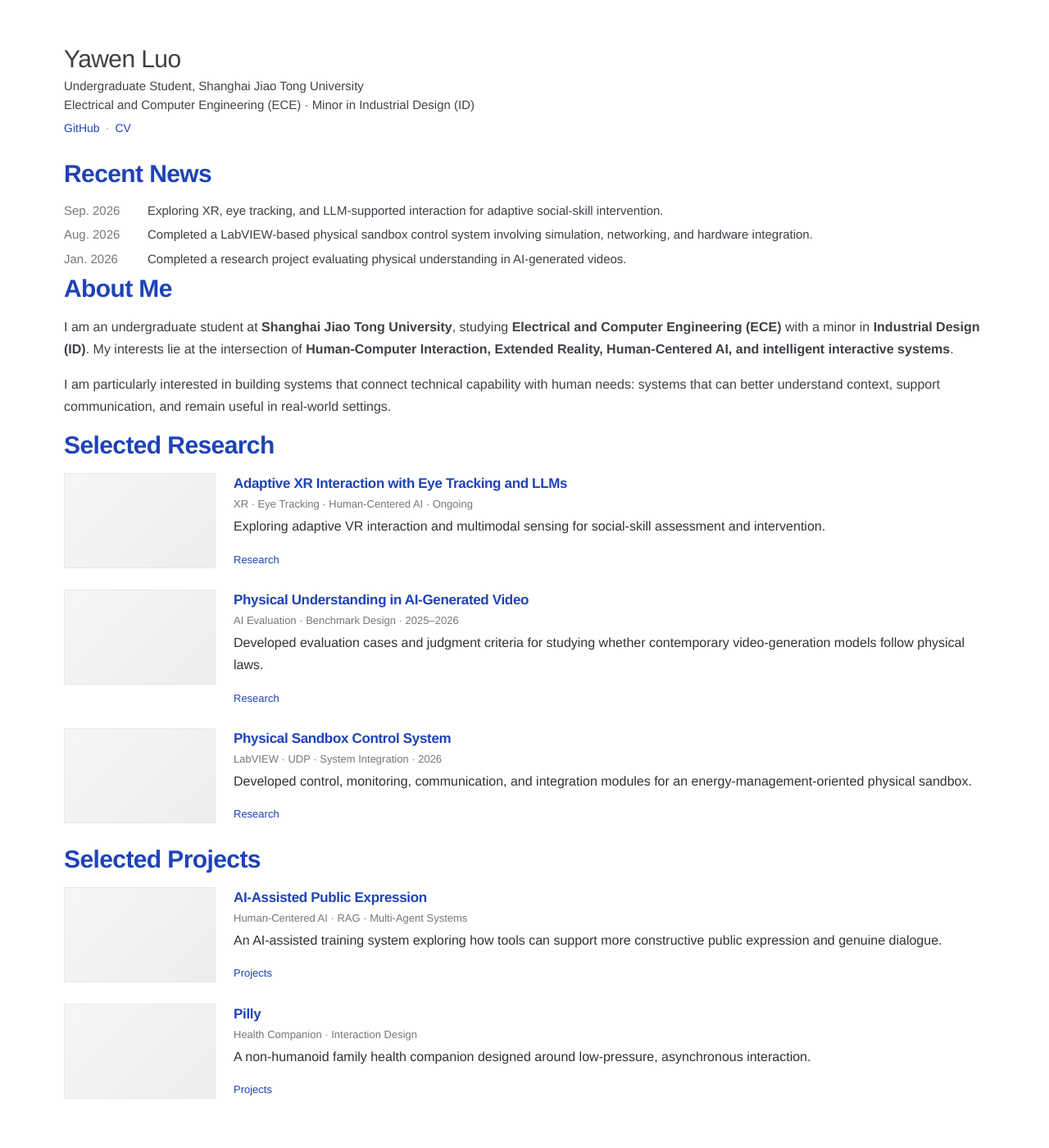
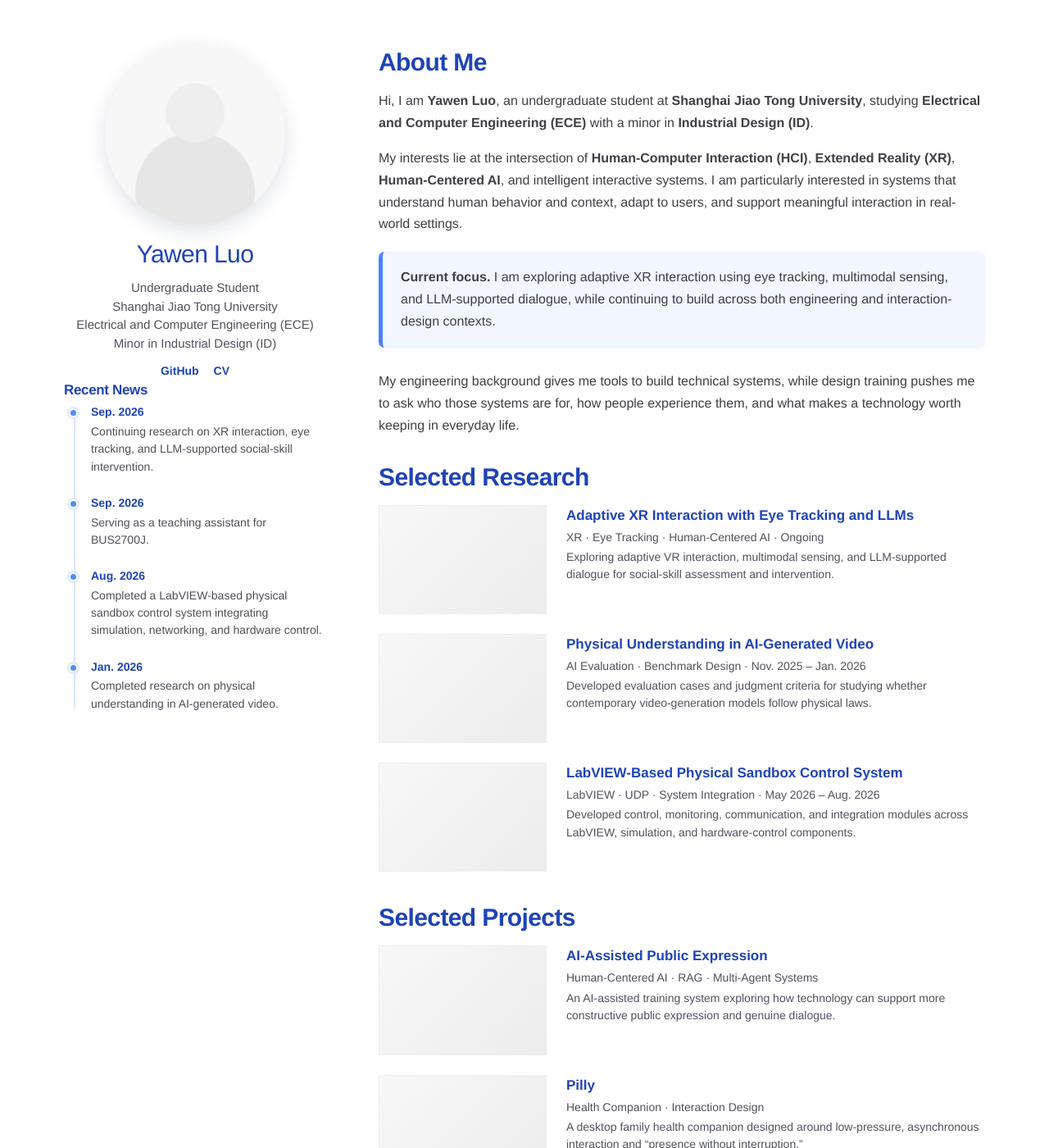
Before and after one commit to yawen-luo/yawen-luo.github.io, a Jekyll site: the page built from _pages/about.md, in a window 1280 px wide and 1400 px high. Shown: the whole window at 82% size. Built offline with Jekyll 4.4.1, drawn with Linux system fonts in a browser that asks for light colours; a style sheet for code colours, icons or effects is not loaded; some of the changed text lies outside the part shown.

Commit message:
Create single-page profile with timeline

```diff
--- a/_pages/about.md
+++ b/_pages/about.md
@@ -4,77 +4,160 @@ title: ""
 author_profile: false
 ---
 
-<div class="yw-identity">
-  <h1>Yawen Luo</h1>
-  <div class="yw-role">Undergraduate Student, Shanghai Jiao Tong University</div>
-  <div class="yw-role">Electrical and Computer Engineering (ECE) · Minor in Industrial Design (ID)</div>
-  <div class="yw-links"><a href="https://github.com/yawen-luo">GitHub</a><a href="/cv/">CV</a></div>
+<div class="yw-singlepage">
+
+  <aside class="yw-profile">
+    <div class="yw-avatar-wrap">
+      <div class="yw-avatar-placeholder"></div>
+    </div>
+
+    <h1 class="yw-name">Yawen Luo</h1>
+
+    <div class="yw-profile-role">
+      Undergraduate Student<br>
+      Shanghai Jiao Tong University<br>
+      Electrical and Computer Engineering (ECE)<br>
+      Minor in Industrial Design (ID)
+    </div>
+
+    <div class="yw-profile-links">
+      <a href="https://github.com/yawen-luo">GitHub</a>
+      <a href="/cv/">CV</a>
+    </div>
+
+    <h3 class="yw-timeline-title">Recent News</h3>
+
+    <div class="yw-timeline">
+      <div class="yw-timeline-item">
+        <div class="yw-timeline-date">Sep. 2026</div>
+        <div class="yw-timeline-text">Continuing research on XR interaction, eye tracking, and LLM-supported social-skill intervention.</div>
+      </div>
+
+      <div class="yw-timeline-item">
+        <div class="yw-timeline-date">Sep. 2026</div>
+        <div class="yw-timeline-text">Serving as a teaching assistant for BUS2700J.</div>
+      </div>
+
+      <div class="yw-timeline-item">
+        <div class="yw-timeline-date">Aug. 2026</div>
+        <div class="yw-timeline-text">Completed a LabVIEW-based physical sandbox control system integrating simulation, networking, and hardware control.</div>
+      </div>
+
+      <div class="yw-timeline-item">
+        <div class="yw-timeline-date">Jan. 2026</div>
+        <div class="yw-timeline-text">Completed research on physical understanding in AI-generated video.</div>
+      </div>
+    </div>
+  </aside>
+
+  <main class="yw-maincol">
+
+    <section class="yw-intro">
+      <h2>About Me</h2>
+
+      <p>Hi, I am <strong>Yawen Luo</strong>, an undergraduate student at <strong>Shanghai Jiao Tong University</strong>, studying <strong>Electrical and Computer Engineering (ECE)</strong> with a minor in <strong>Industrial Design (ID)</strong>.</p>
+
+      <p>My interests lie at the intersection of <strong>Human-Computer Interaction (HCI)</strong>, <strong>Extended Reality (XR)</strong>, <strong>Human-Centered AI</strong>, and intelligent interactive systems. I am particularly interested in systems that understand human behavior and context, adapt to users, and support meaningful interaction in real-world settings.</p>
+
+      <div class="yw-highlight">
+        <p><strong>Current focus.</strong> I am exploring adaptive XR interaction using eye tracking, multimodal sensing, and LLM-supported dialogue, while continuing to build across both engineering and interaction-design contexts.</p>
+      </div>
+
+      <p>My engineering background gives me tools to build technical systems, while design training pushes me to ask who those systems are for, how people experience them, and what makes a technology worth keeping in everyday life.</p>
+    </section>
+
+    <section class="yw-section" id="research">
+      <h2>Selected Research</h2>
+
+      <div class="yw-work">
+        <div class="yw-work-media"></div>
+        <div class="yw-work-body">
+          <div class="yw-work-title">Adaptive XR Interaction with Eye Tracking and LLMs</div>
+          <div class="yw-work-meta">XR · Eye Tracking · Human-Centered AI · Ongoing</div>
+          <p class="yw-work-desc">Exploring adaptive VR interaction, multimodal sensing, and LLM-supported dialogue for social-skill assessment and intervention.</p>
+        </div>
+      </div>
+
+      <div class="yw-work">
+        <div class="yw-work-media"></div>
+        <div class="yw-work-body">
+          <div class="yw-work-title">Physical Understanding in AI-Generated Video</div>
+          <div class="yw-work-meta">AI Evaluation · Benchmark Design · Nov. 2025 – Jan. 2026</div>
+          <p class="yw-work-desc">Developed evaluation cases and judgment criteria for studying whether contemporary video-generation models follow physical laws.</p>
+        </div>
+      </div>
+
+      <div class="yw-work">
+        <div class="yw-work-media"></div>
+        <div class="yw-work-body">
+          <div class="yw-work-title">LabVIEW-Based Physical Sandbox Control System</div>
+          <div class="yw-work-meta">LabVIEW · UDP · System Integration · May 2026 – Aug. 2026</div>
+          <p class="yw-work-desc">Developed control, monitoring, communication, and integration modules across LabVIEW, simulation, and hardware-control components.</p>
+        </div>
+      </div>
+    </section>
+
+    <section class="yw-section" id="projects">
+      <h2>Selected Projects</h2>
+
+      <div class="yw-work">
+        <div class="yw-work-media"></div>
+        <div class="yw-work-body">
+          <div class="yw-work-title">AI-Assisted Public Expression</div>
+          <div class="yw-work-meta">Human-Centered AI · RAG · Multi-Agent Systems</div>
+          <p class="yw-work-desc">An AI-assisted training system exploring how technology can support more constructive public expression and genuine dialogue.</p>
+        </div>
+      </div>
+
+      <div class="yw-work">
+        <div class="yw-work-media"></div>
+        <div class="yw-work-body">
+          <div class="yw-work-title">Pilly</div>
+          <div class="yw-work-meta">Health Companion · Interaction Design</div>
+          <p class="yw-work-desc">A desktop family health companion designed around low-pressure, asynchronous interaction and “presence without interruption.”</p>
+        </div>
+      </div>
+
+      <div class="yw-work">
+        <div class="yw-work-media"></div>
+        <div class="yw-work-body">
+          <div class="yw-work-title">Anxinji</div>
+          <div class="yw-work-meta">Product Design · UX · Healthy Aging</div>
+          <p class="yw-work-desc">A health-recording product concept for older adults designed within a short-video platform ecosystem.</p>
+        </div>
+      </div>
+
+      <div class="yw-work">
+        <div class="yw-work-media"></div>
+        <div class="yw-work-body">
+          <div class="yw-work-title">Smell Walk</div>
+          <div class="yw-work-meta">Web · Sensory Experience · Writing</div>
+          <p class="yw-work-desc">A web-based project for documenting olfactory experiences and the memories attached to them.</p>
+        </div>
+      </div>
+    </section>
+
+    <section class="yw-section" id="writing">
+      <h2>Writing & Communication</h2>
+
+      <p>I write across academic, reflective, and public-facing contexts. I also work as a writing consultant, helping others clarify arguments, organize ideas, and improve communication.</p>
+
+      <ul class="yw-compact-list">
+        <li>Chinese and English research writing</li>
+        <li>Writing consultation and argument development</li>
+        <li>Public speaking and presentation</li>
+        <li>Project storytelling and interdisciplinary communication</li>
+      </ul>
+    </section>
+
+    <section class="yw-section" id="beyond">
+      <h2>Beyond Work</h2>
+
+      <p>I enjoy street photography, unstructured travel, cooking, long-form conversations, and writing. I am drawn to work that notices concrete people and overlooked experiences, and I hope to build things that remain useful and meaningful beyond a single moment or trend.</p>
+
+      <p><em>Show up. Be there. Stay present.</em></p>
+    </section>
+
+  </main>
+
 </div>
-
-## Recent News
-
-<ul class="yw-news">
-  <li><span class="yw-date">Sep. 2026</span><span>Exploring XR, eye tracking, and LLM-supported interaction for adaptive social-skill intervention.</span></li>
-  <li><span class="yw-date">Aug. 2026</span><span>Completed a LabVIEW-based physical sandbox control system involving simulation, networking, and hardware integration.</span></li>
-  <li><span class="yw-date">Jan. 2026</span><span>Completed a research project evaluating physical understanding in AI-generated videos.</span></li>
-</ul>
-
-## About Me
-
-I am an undergraduate student at **Shanghai Jiao Tong University**, studying **Electrical and Computer Engineering (ECE)** with a minor in **Industrial Design (ID)**. My interests lie at the intersection of **Human-Computer Interaction, Extended Reality, Human-Centered AI, and intelligent interactive systems**.
-
-I am particularly interested in building systems that connect technical capability with human needs: systems that can better understand context, support communication, and remain useful in real-world settings.
-
-## Selected Research
-
-<div class="yw-entry">
-  <div class="yw-entry-media yw-placeholder"></div>
-  <div class="yw-entry-body">
-    <h3>Adaptive XR Interaction with Eye Tracking and LLMs</h3>
-    <div class="yw-entry-meta">XR · Eye Tracking · Human-Centered AI · Ongoing</div>
-    <p>Exploring adaptive VR interaction and multimodal sensing for social-skill assessment and intervention.</p>
-    <div class="yw-entry-links"><a href="/research/">Research</a></div>
-  </div>
-</div>
-
-<div class="yw-entry">
-  <div class="yw-entry-media yw-placeholder"></div>
-  <div class="yw-entry-body">
-    <h3>Physical Understanding in AI-Generated Video</h3>
-    <div class="yw-entry-meta">AI Evaluation · Benchmark Design · 2025–2026</div>
-    <p>Developed evaluation cases and judgment criteria for studying whether contemporary video-generation models follow physical laws.</p>
-    <div class="yw-entry-links"><a href="/research/">Research</a></div>
-  </div>
-</div>
-
-<div class="yw-entry">
-  <div class="yw-entry-media yw-placeholder"></div>
-  <div class="yw-entry-body">
-    <h3>Physical Sandbox Control System</h3>
-    <div class="yw-entry-meta">LabVIEW · UDP · System Integration · 2026</div>
-    <p>Developed control, monitoring, communication, and integration modules for an energy-management-oriented physical sandbox.</p>
-    <div class="yw-entry-links"><a href="/research/">Research</a></div>
-  </div>
-</div>
-
-## Selected Projects
-
-<div class="yw-entry">
-  <div class="yw-entry-media yw-placeholder"></div>
-  <div class="yw-entry-body">
-    <h3>AI-Assisted Public Expression</h3>
-    <div class="yw-entry-meta">Human-Centered AI · RAG · Multi-Agent Systems</div>
-    <p>An AI-assisted training system exploring how tools can support more constructive public expression and genuine dialogue.</p>
-    <div class="yw-entry-links"><a href="/projects/">Projects</a></div>
-  </div>
-</div>
-
-<div class="yw-entry">
-  <div class="yw-entry-media yw-placeholder"></div>
-  <div class="yw-entry-body">
-    <h3>Pilly</h3>
-    <div class="yw-entry-meta">Health Companion · Interaction Design</div>
-    <p>A non-humanoid family health companion designed around low-pressure, asynchronous interaction.</p>
-    <div class="yw-entry-links"><a href="/projects/">Projects</a></div>
-  </div>
-</div>
```
